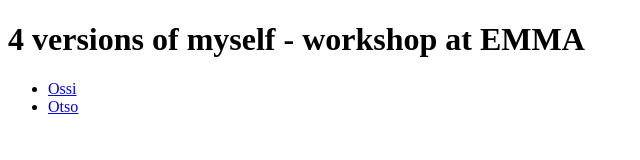
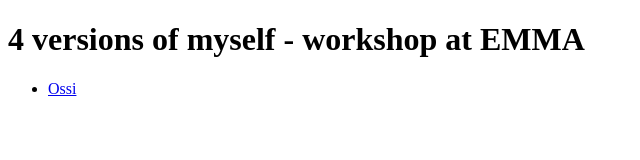
Before and after one commit to onddi/Virtuaali-identiteetti, a plain HTML site: page index.html in a window 1280 px wide. Shown: the full height of the page, 0-640 px from the left. Drawn offline with Linux system fonts and the light colour scheme.

Commit message:
delete link

```diff
--- a/index.html
+++ b/index.html
@@ -8,7 +8,6 @@
     <h1>4 versions of myself - workshop at EMMA</h1>
     <ul>
         <li><a href="/EMMA-3d-scan/ossi/index.html">Ossi</a></li>
-        <li><a href="/EMMA-3d-scan/ossi/index.html">Otso</a></li>
     </ul>
 </body>
 </html>
```
